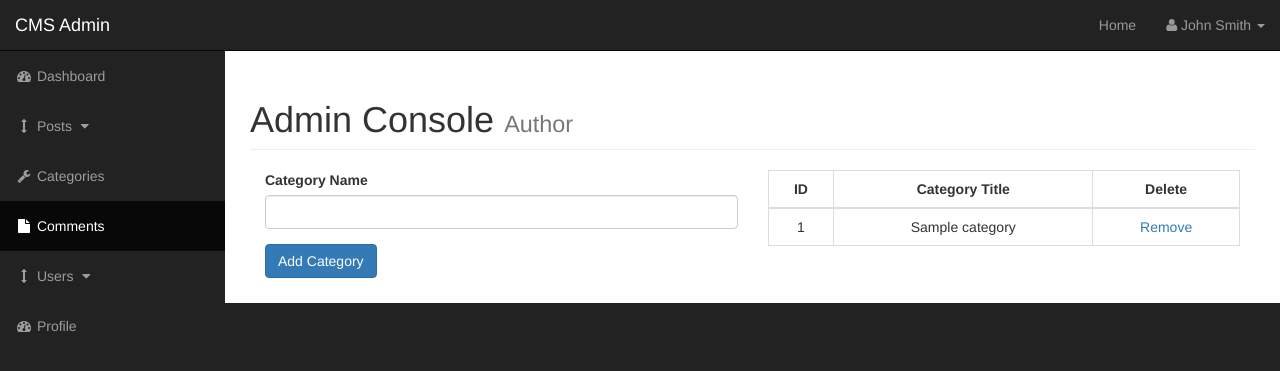
After one commit to ashwinpaulallen/cms_project, a PHP site: page /admin/categories.php in a window 1280 px wide. The commit adds this page. Shown: the top 371 px of the page. Run offline with PHP 8.4, Linux system fonts and the light colour scheme; tables that the repository leaves empty or names only in its code hold one stand-in row (values such as "Sample post").

Commit message:
Updated  Admin Category page

```diff
--- /dev/null
+++ b/admin/categories.php
@@ -0,0 +1,94 @@
+<?php include "includes/header.php"; ?>
+
+<div id="wrapper">
+    <!-- Navigation -->
+    <?php include "includes/navigation.php"; ?>
+
+    <div id="page-wrapper">
+
+        <div class="container-fluid">
+
+            <!-- Page Heading -->
+            <div class="row">
+                <div class="col-lg-12">
+                    <h1 class="page-header">
+                        Admin Console
+                        <small>Author</small>
+                    </h1>
+                    <!-- START: Add Category Form-->
+                    <div class="col-xs-6">
+                       <?php
+                            if (isset($_POST['cat_submit'])) {
+                                $cat_title = $_POST['cat_title'];
+
+                                if ($cat_title != "" || !empty($cat_title)) {
+                                    add_category($cat_title);
+                                }
+                            }
+                        ?>
+                        <form action="" method="post">
+                            <div class="form-group">
+                               <label for="cat-title">Category Name</label>
+                                <input class="form-control" type="text" name="cat_title">
+                            </div>
+                            <div class="form-group">
+                                <input class="btn btn-primary" type="submit" name="cat_submit" value="Add Category">
+                            </div>
+                        </form>
+                    </div>
+                    <!-- END: Add Category Form-->
+                    <div class="col-xs-6">
+                        <table class="table table-bordered table-hover">
+                            <thead>
+                                <tr>
+                                    <th class="text-center">ID</th>
+                                    <th class="text-center">Category Title</th>
+                                    <th class="text-center">Delete</th>
+                                </tr>
+                            </thead>
+                            <tbody class="text-center">
+                               <?php
+                                    $result = get_all_category();
+                                    if ($result != null) {
+                                        $count = mysqli_num_rows($result);
+                                        if ($count == 0){
+                                            echo "<h1>No Category found</h1>";
+                                        }
+                                    }
+
+                                    if ($result != null) {
+                                        while ($row = mysqli_fetch_assoc($result)) {
+                                            $cat_id = $row['cat_id'];
+                                            $cat_title = $row['cat_title'];
+                                ?>
+                                            <tr >
+                                                <td><?php echo $cat_id ?></td>
+                                                <td><?php echo $cat_title ?></td>
+                                                <td><a href="categories.php?delete=<?php echo $cat_id ?>" >Remove</a></td>
+                                            </tr>
+                                            <?php
+                                        }
+                                    }
+                                ?>
+
+                                <?php
+                                    if(isset($_GET['delete'])) {
+                                        $delete_id = $_GET['delete'];
+                                        remove_category($delete_id);
+                                    }
+
+                                ?>
+                            </tbody>
+                        </table>
+                    </div>
+                </div>
+            </div>
+            <!-- /.row -->
+
+        </div>
+        <!-- /.container-fluid -->
+
+    </div>
+    <!-- /#page-wrapper -->
+
+    <?php include "includes/footer.php"; ?>
--- a/admin/includes/header.php
+++ b/admin/includes/header.php
@@ -1,3 +1,5 @@
+<?php ob_start(); ?>
+<?php  include "../includes/db.php" ?>
 <!DOCTYPE html>
 <html lang="en">
 
--- a/admin/includes/navigation.php
+++ b/admin/includes/navigation.php
@@ -44,7 +44,7 @@
                     </ul>
                 </li>
                 <li>
-                    <a href="bootstrap-grid.html"><i class="fa fa-fw fa-wrench"></i> Categories</a>
+                    <a href="categories.php"><i class="fa fa-fw fa-wrench"></i> Categories</a>
                 </li>
 
                 <li class="active">
--- a/includes/db.php
+++ b/includes/db.php
@@ -29,6 +29,29 @@ function get_all_category() {
 
 }
 
+function add_category($cat_title) {
+    $query = "INSERT INTO categories(cat_title) VALUE ('{$cat_title}')";
+    global $connection;
+    $result = mysqli_query($connection, $query);
+
+    if(!$result) {
+        die('Unable to Add New category to database' . mysqli.error($connection));
+    }
+
+}
+
+function remove_category($cat_id) {
+    $query = "DELETE FROM categories WHERE cat_id = '{$cat_id}'";
+    global $connection;
+    $result = mysqli_query($connection, $query);
+
+    if(!$result) {
+        die('Unable to Delete category to database' . mysqli.error($connection));
+    } else {
+        header("Location: categories.php");
+    }
+}
+
 function get_all_posts() {
 
 
```
